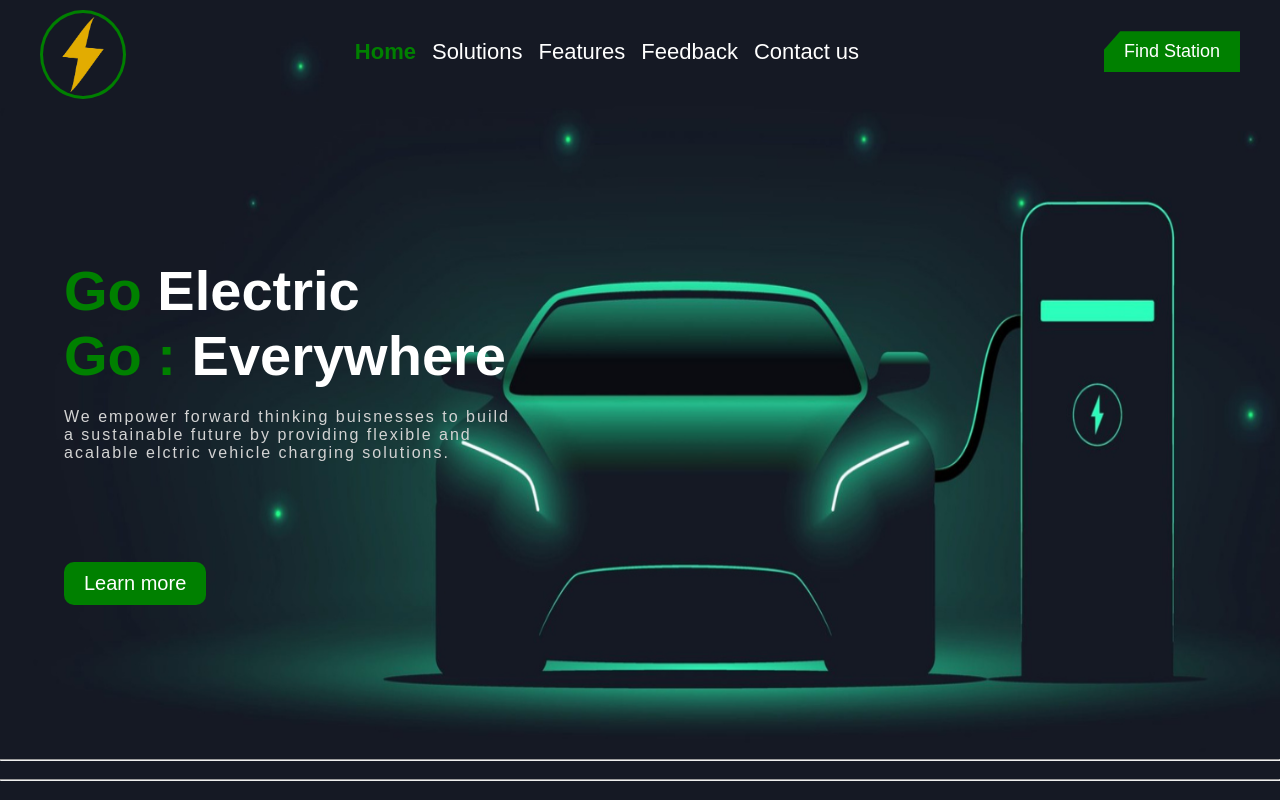
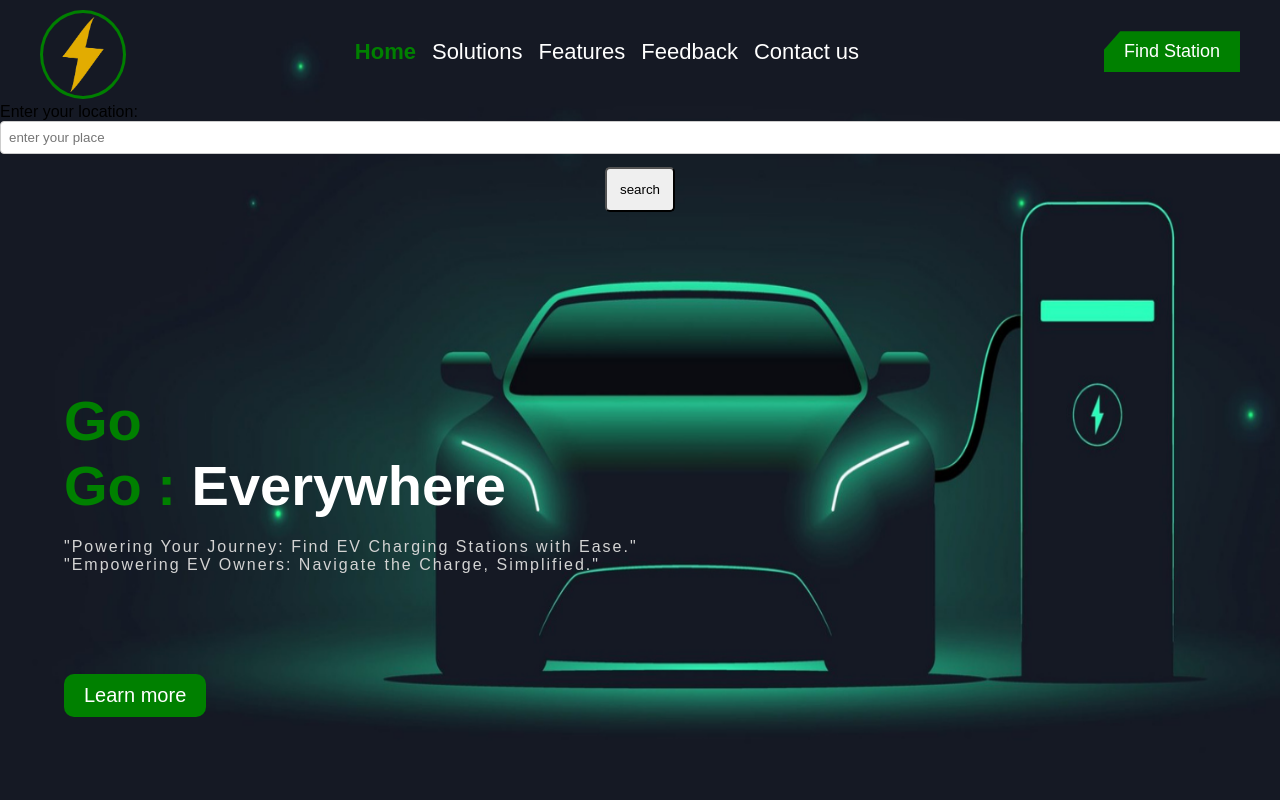
Before and after one commit to Git0Chetan/Electric-vehicle, a plain HTML site: page index.html in a window 1280 px wide. Both pictures are taken after a click on the button "Find Station". Shown: the top 800 px of the page. Drawn offline with Linux system fonts and the light colour scheme.

Commit message:
Added event listener to FInd Button

```diff
--- a/app.js
+++ b/app.js
@@ -10,6 +10,9 @@ const mod2=document.getElementsByClassName("mod2");
 const solcon2=document.getElementsByClassName("solCon2");
 const but2=document.getElementById("but2");
 
+
+const find=document.getElementById("find");
+const pop=document.getElementsByClassName("pop");
 
 // function fun(){
 //     one.innerHTML="HEllo";
@@ -41,3 +44,13 @@ but2.addEventListener("click",()=>{
     solcon2[0].style.display="flex";
     mod2[0].style.display="none";
 });
+
+
+find.addEventListener("click",()=>{
+  if(pop[0].style.display=="block"){
+    pop[0].style.display="none";
+  }
+  else{
+    pop[0].style.display="block";
+  }
+})
--- a/index.html
+++ b/index.html
@@ -18,17 +18,23 @@
           <li><a href='#solution'>Solutions</a></li>
           <li><a href='#features'>Features</a></li>
           <li><a href='#feed'>Feedback</a></li>
-          <li>Contact us</li>
+          <li><a href='#feed'>Contact us</a></li>
         </ul>
       </div>
       <div class="btn">
-        <button>Find Station</button>
+        <button id="find">Find Station</button>
       </div>
     </section>
+    <div class="pop">
+      Enter your location: <input type="text" placeholder="enter your place">
+      <center>
+        <button>search</button>
+      </center>
+    </div>
     <section class="content">
       <div class="c-1">
         <h1>
-          <span>Go</span> Electric<span>
+          <span>Go</span><span>
             <br />
             Go :</span
           >
@@ -37,9 +43,8 @@
       </div>
       <div class="c-2">
         <p>
-          We empower forward thinking buisnesses to build <br />
-          a sustainable future by providing flexible and <br />
-          acalable elctric vehicle charging solutions.
+          "Powering Your Journey: Find EV Charging Stations with Ease."<br>
+          "Empowering EV Owners: Navigate the Charge, Simplified."
         </p>
       </div>
       <div class="c-3">
--- a/style.css
+++ b/style.css
@@ -273,3 +273,13 @@ footer {
   color: aliceblue;
   background-color: #022905;
 }
+
+.pop{
+  display: none;
+}
+
+.pop button{
+  margin:1%;
+  padding: 1%;
+  border-radius: 5px;
+}
```
